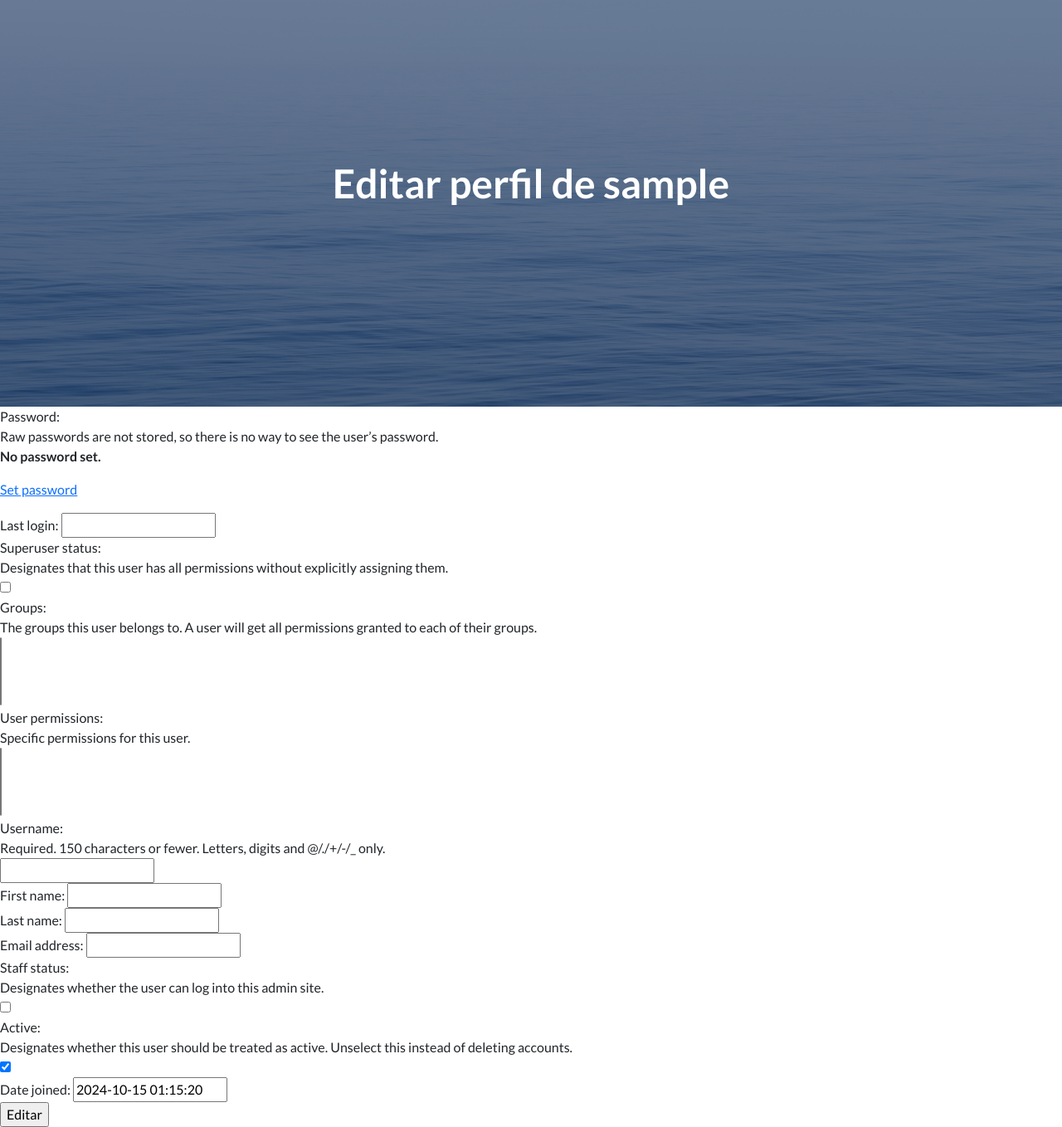
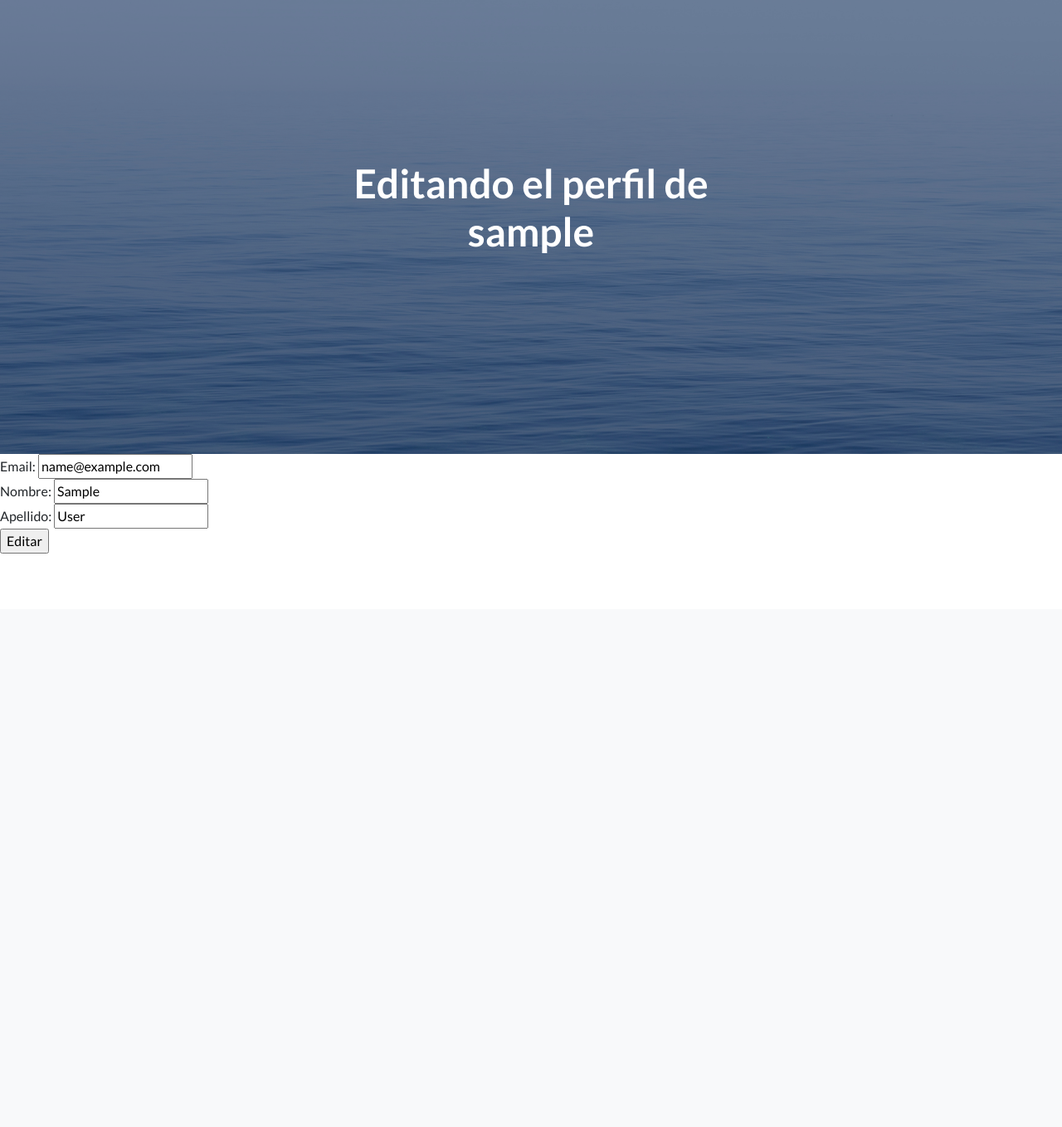
Before and after one commit to sebacrivaro/Proyectofinal, a Django app: page /usuario/perfil/editar/ in a window 1280 px wide. Shown: the part 66-1424 px from the top of the page at 83% size. After the commit the page ends 733 px from the top, so only its background shows below. Run offline with Django 5.2, Linux system fonts and the light colour scheme; the visitor is signed in with stand-in values (Sample User, id 1); some libraries are stand-ins or nearby versions.

Commit message:
Edicion de usuarios

```diff
--- a/Templates/base.html
+++ b/Templates/base.html
@@ -30,7 +30,7 @@
                 <a class="navbar-brand" href={% url "inicio:listado_equipos" %}>Equipos</a>
                 <a class="navbar-brand" href={% url "inicio:crear_equipo" %}>Crear Equipos</a>
                 {% if request.user.is_authenticated %}
-                <a class="navbar-brand" href="usuario:editar_perfil">{{request.user.username}}</a>
+                <a class="navbar-brand" href={% url "usuario:editar_perfil" %}>{{request.user.username}}</a>
                 <form action={% url "usuario:logout" %} method='POST'>
                     {% csrf_token %}
                     <input type="submit" class="btn btn-secondary" value="Cerrar Sesion">
--- a/inicio/Templates/inicio/ver_equipo.html
+++ b/inicio/Templates/inicio/ver_equipo.html
@@ -8,13 +8,11 @@ Ver equipo
 
 {% block main %}
 
-<a href={% url "inicio:crear_equipo" %}>Crear equipo</a>
+<button><a href={% url "inicio:crear_equipo" %}>Crear Nuevo Equipo</a></button>
 
 <form action={% url "inicio:ver_equipo" equipo.id %}>
 
     {{form}}
-
-    <input type="submit" value="Buscar">
 
 </form>
 
--- a/inicio/models.py
+++ b/inicio/models.py
@@ -10,4 +10,4 @@ class Equipo(models.Model):
     torneos_ganados = models.IntegerField()
 
     def __str__(self):
-        return f'{self.id}{self.nombre_equipo} {self.fundacion} {self.torneos_ganados}'
+        return (f'id:{self.id}, Nombre del equipo:{self.nombre_equipo}, Fundacion:{self.fundacion}, Cantidad de torneos:{self.torneos_ganados}')
--- a/inicio/urls.py
+++ b/inicio/urls.py
@@ -11,5 +11,3 @@ urlpatterns = [
     path('equipos/<int:pk>/editar/', views.EditarEquipo.as_view(), name='editar_equipo'),
     path('equipos/<int:pk>/eliminar/', views.EliminarEquipo.as_view(), name='eliminar_equipo'),
 ]
-
-## pepito
--- a/usuario/Templates/usuario/editar_perfil.html
+++ b/usuario/Templates/usuario/editar_perfil.html
@@ -5,7 +5,7 @@ Editar perfil
 {% endblock title_head %}
 
 {% block h1_header %}
-Editar perfil de {{request.user.username}}
+Editando el perfil de {{request.user.username}}
 {% endblock h1_header %}
 
 {% block main %}
--- a/usuario/forms.py
+++ b/usuario/forms.py
@@ -1,5 +1,5 @@
 from django import forms
-from django.contrib.auth.forms import UserCreationForm
+from django.contrib.auth.forms import UserCreationForm, UserChangeForm
 from django.contrib.auth.models import User
 
 
@@ -12,3 +12,13 @@ class FormularioDeRegistroDeUsuario(UserCreationForm):
         model = User
         fields = ['username', 'email', 'password1', 'password2']
         help_texts = {key: '' for key in fields}
+
+class FormularioDeEdicion(UserChangeForm):
+    email = forms.EmailField(label='Email')
+    first_name = forms.CharField(label='Nombre')
+    last_name = forms.CharField(label='Apellido')
+    password = None
+
+    class Meta():
+        model = User
+        fields = ['email', 'first_name', 'last_name']
--- a/usuario/views.py
+++ b/usuario/views.py
@@ -1,7 +1,7 @@
 from django.shortcuts import render, redirect
 from django.contrib.auth.forms import AuthenticationForm, UserCreationForm, UserChangeForm
 from django.contrib.auth import authenticate, login as django_login
-from usuario.forms import FormularioDeRegistroDeUsuario
+from usuario.forms import FormularioDeRegistroDeUsuario, FormularioDeEdicion
 
 def login(request):
 
@@ -37,5 +37,9 @@ def register(request):
     return render(request, 'usuario/register.html', {'form':formulario})
 
 def editar_perfil(request):
-    formulario = UserChangeForm()
+    formulario = FormularioDeEdicion(instance=request.user)
+
+    if request.method =='POST':
+        formulario = FormularioDeEdicion(instance=request.user)
+
     return render(request, 'usuario/editar_perfil.html', {'form':formulario})
```
